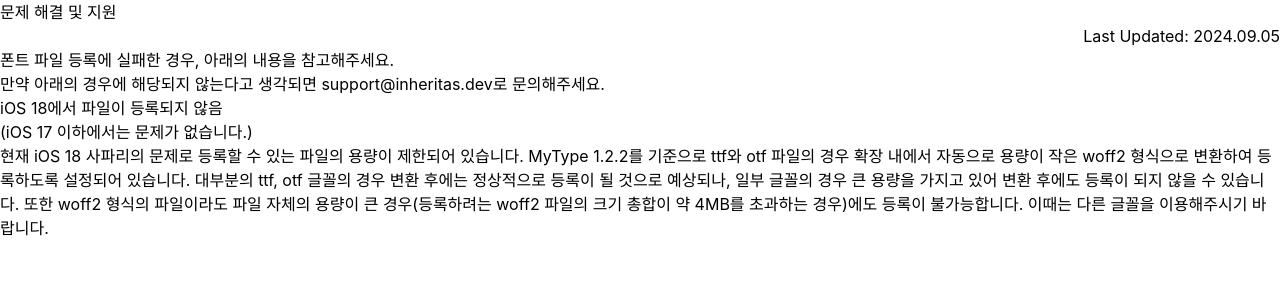
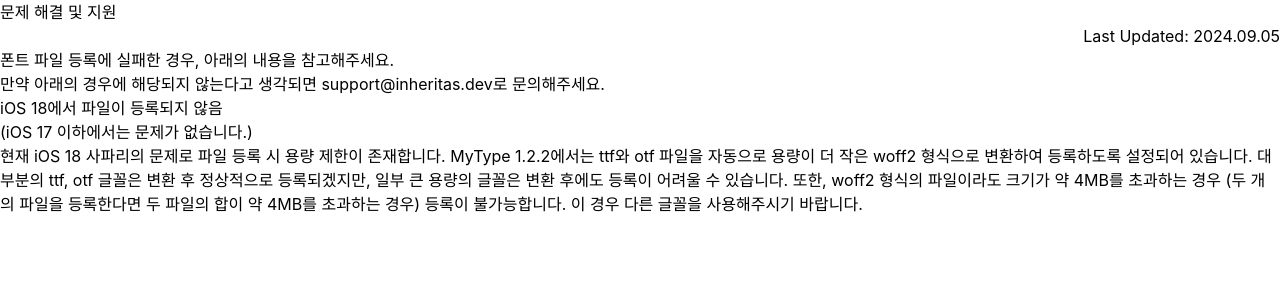
Before and after one commit to InHeritas/InHeritas.Dev, a Next.js app: page /mytype/notice/2 in a window 1280 px wide. Shown: the top 300 px of the page. Built offline with nearby package versions, Linux system fonts and the light colour scheme.

Commit message:
Update MyType trouble shooting guide

```diff
--- a/pages/mytype/notice/2.mdx
+++ b/pages/mytype/notice/2.mdx
@@ -14,6 +14,6 @@ import { Callout } from 'nextra/components'
 
 (iOS 17 이하에서는 문제가 없습니다.)
 
-현재 iOS 18 사파리의 문제로 등록할 수 있는 파일의 용량이 제한되어 있습니다. MyType 1.2.2를 기준으로 ttf와 otf 파일의 경우 확장 내에서 자동으로 용량이 작은 woff2 형식으로 변환하여 등록하도록 설정되어 있습니다.
-대부분의 ttf, otf 글꼴의 경우 변환 후에는 정상적으로 등록이 될 것으로 예상되나, 일부 글꼴의 경우 큰 용량을 가지고 있어 변환 후에도 등록이 되지 않을 수 있습니다.
-또한 woff2 형식의 파일이라도 파일 자체의 용량이 큰 경우(등록하려는 woff2 파일의 크기 총합이 약 4MB를 초과하는 경우)에도 등록이 불가능합니다. 이때는 다른 글꼴을 이용해주시기 바랍니다.
+현재 iOS 18 사파리의 문제로 파일 등록 시 용량 제한이 존재합니다. MyType 1.2.2에서는 ttf와 otf 파일을 자동으로 용량이 더 작은 woff2 형식으로 변환하여 등록하도록 설정되어 있습니다.
+대부분의 ttf, otf 글꼴은 변환 후 정상적으로 등록되겠지만, 일부 큰 용량의 글꼴은 변환 후에도 등록이 어려울 수 있습니다.
+또한, woff2 형식의 파일이라도 크기가 약 4MB를 초과하는 경우 (두 개의 파일을 등록한다면 두 파일의 합이 약 4MB를 초과하는 경우) 등록이 불가능합니다. 이 경우 다른 글꼴을 사용해주시기 바랍니다.
```
